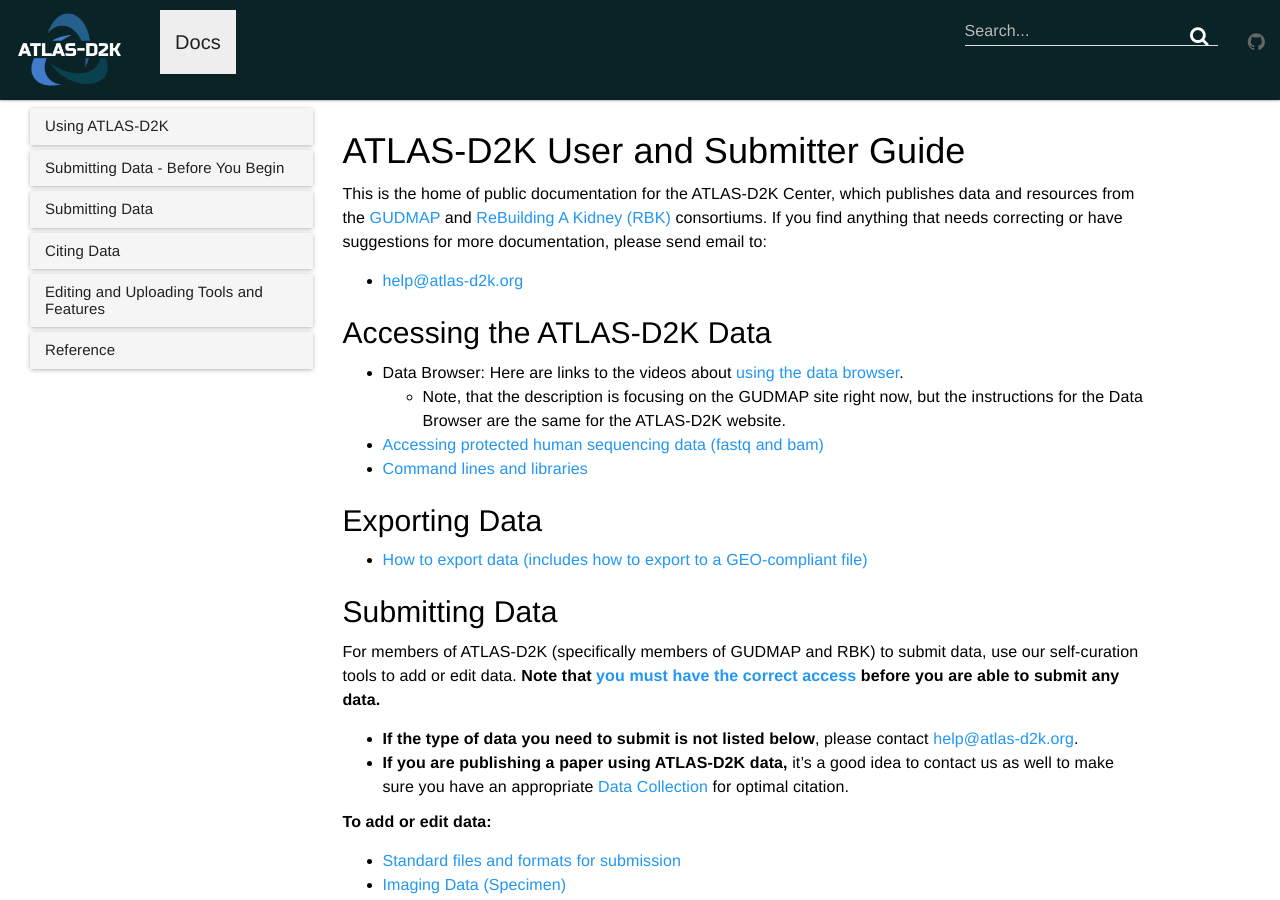
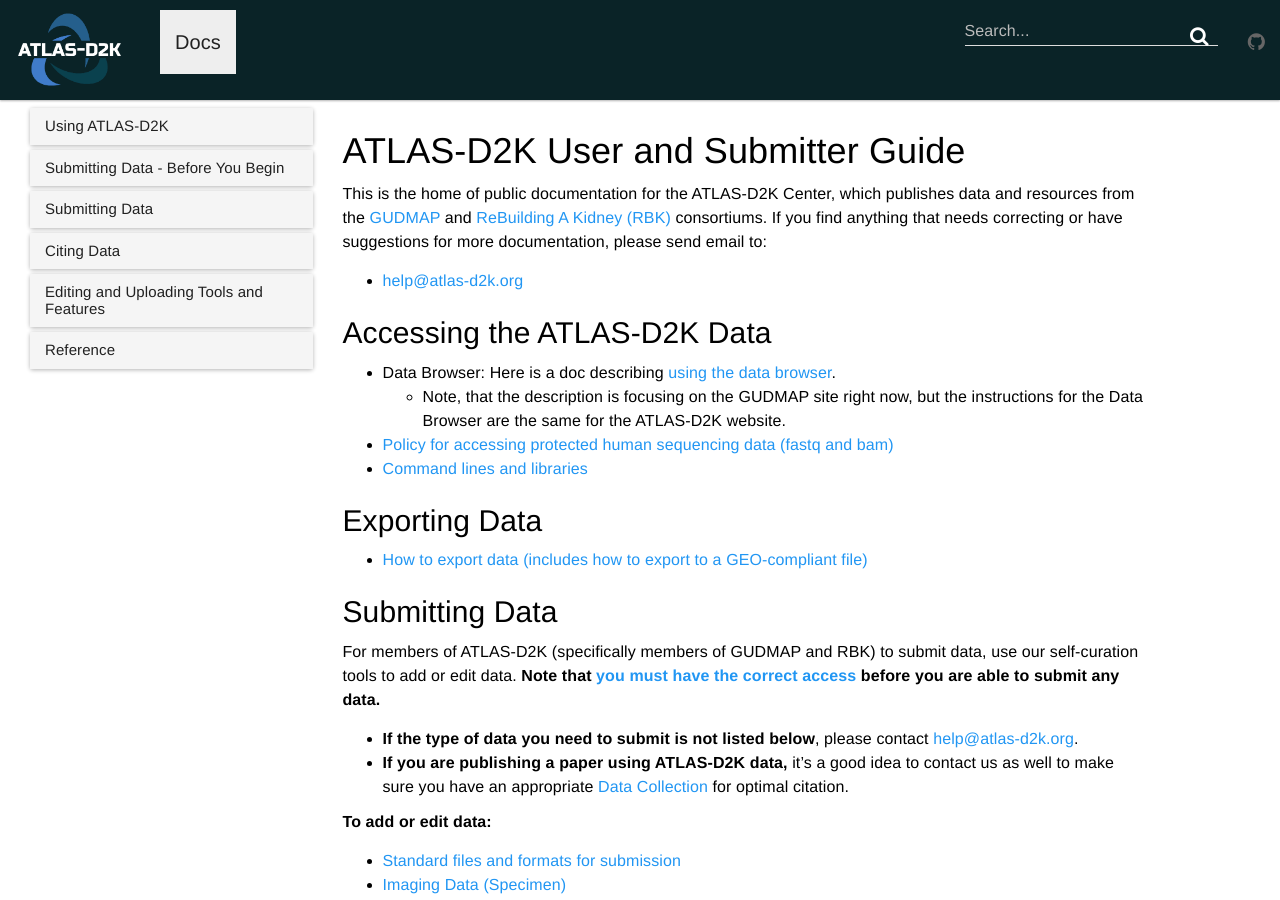
Before and after one commit to informatics-isi-edu/atlas-d2k-docs, a Jekyll site: the page built from docs/_docs/index.md, in a window 1280 px wide and 900 px high. Built offline with Jekyll 4.4.1, drawn with Linux system fonts in a browser that asks for light colours.

Commit message:
removing DS_Store files, adjusting docs index

```diff
--- a/docs/_data/docs.yml
+++ b/docs/_data/docs.yml
@@ -1,8 +1,8 @@
 # Section 1
 - title: Using ATLAS-D2K
   docs:
-    - sectionTitle: Using the ATLAS-D2K Data Browser
-      url: using-the-atlas-d2k-data-browser
+#    - sectionTitle: Using the ATLAS-D2K Data Browser
+#      url: using-the-atlas-d2k-data-browser
     - sectionTitle: Querying the ATLAS-D2K Data Browser
       url: querying-the-atlas-d2k-data-browser
     - sectionTitle: Batch Querying Data
--- a/docs/_docs/index.md
+++ b/docs/_docs/index.md
@@ -8,9 +8,9 @@
 - [help@atlas-d2k.org](mailto:help@atlas-d2k.org)
 
 ## Accessing the ATLAS-D2K Data
-- Data Browser: Here are links to the videos about [using the data browser](../using-the-atlas-d2k-data-browser).
+- Data Browser: Here is a doc describing [using the data browser](../querying-the-atlas-d2k-data-browser/).
   - Note, that the description is focusing on the GUDMAP site right now, but the instructions for the Data Browser are the same for the ATLAS-D2K website.
-- [Accessing protected human sequencing data (fastq and bam)](../accessing-human-sequencing-data)
+- [Policy for accessing protected human sequencing data (fastq and bam)](../accessing-human-sequencing-data)
 - [Command lines and libraries](../command-lines-and-libraries)
 
 ## Exporting Data
```
Also changed, not shown: drafts/Using-the-ATLAS-D2K-Data-Browser.md (renamed from docs/_docs/1_using_atlas/Using-the-ATLAS-D2K-Data-Browser.md), 4 other files.
